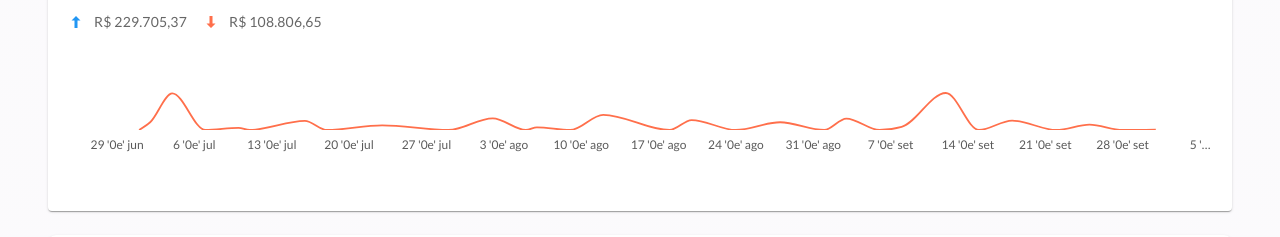
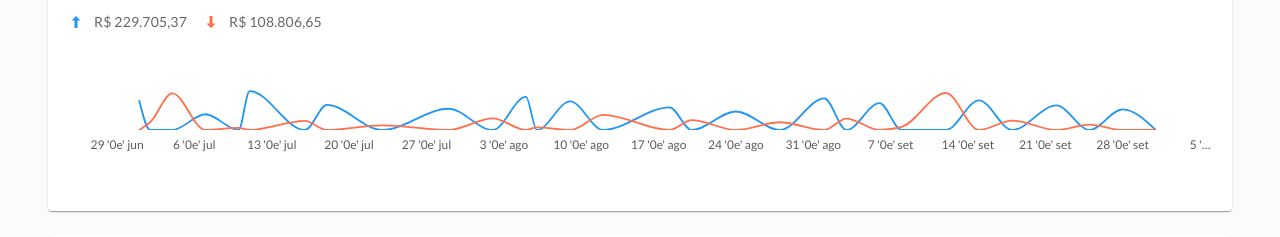
Before and after one commit to elaranjo/coffee-xpresso, a React (Vite) app: page / in a window 1280 px wide. Shown: the part 273-510 px from the top of the page. Built offline with nearby package versions, Linux system fonts and the light colour scheme; no server answers.

Commit message:
feat: aprimora gráfico com séries de entrada e saída

```diff
--- a/src/components/organisms/StatementLineChart.tsx
+++ b/src/components/organisms/StatementLineChart.tsx
@@ -223,7 +223,16 @@ export function StatementLineChart({
               grid={{ horizontal: false, vertical: false }}
               series={[
                 {
+                  id: 'income',
+                  label: 'Entradas',
+                  dataKey: 'income',
+                  color: incomeColor,
+                  curve: 'monotoneX',
+                  showMark: false,
+                },
+                {
                   id: 'expense',
+                  label: 'Saídas',
                   dataKey: 'expense',
                   color: expenseColor,
                   curve: 'monotoneX',
```
